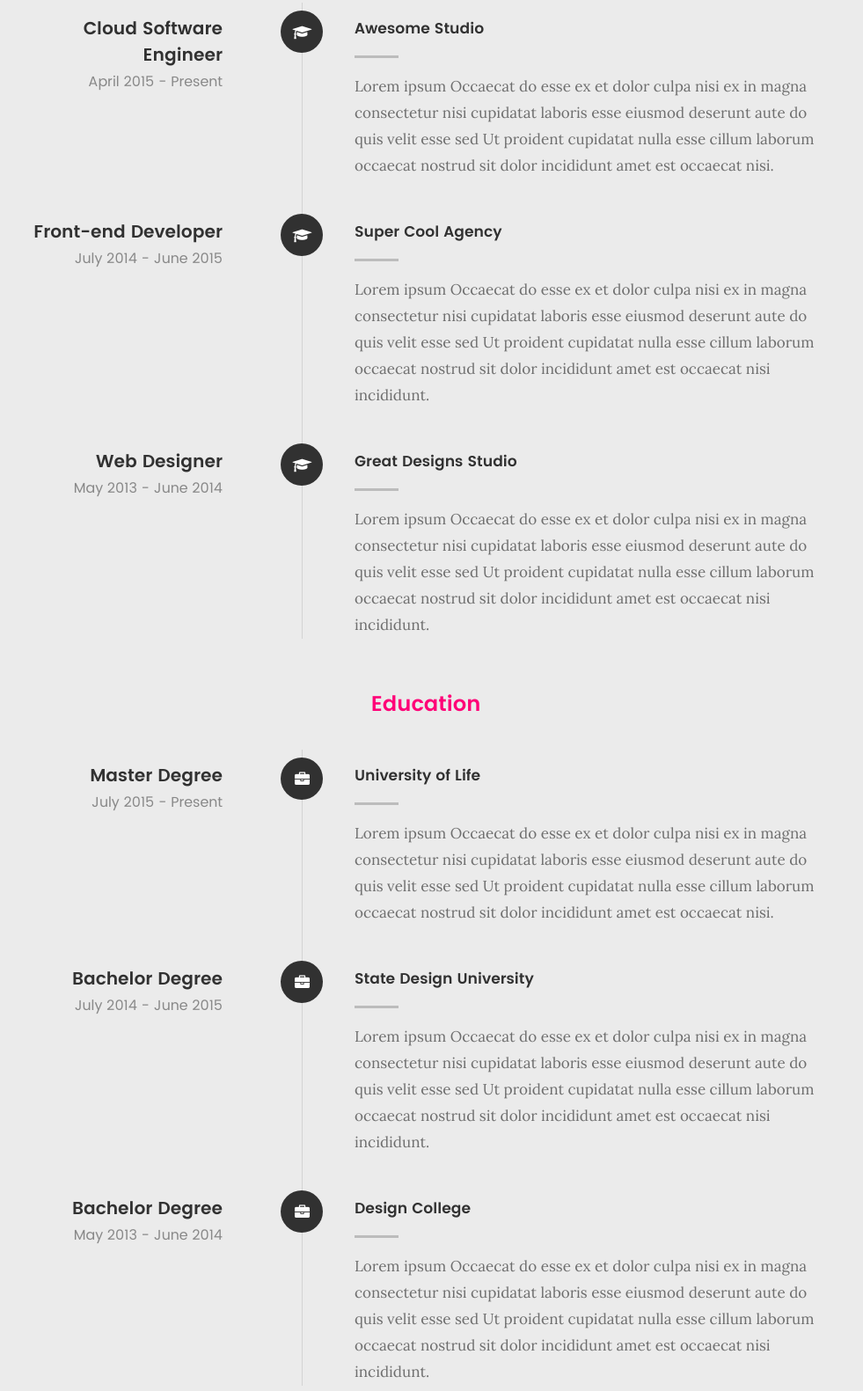
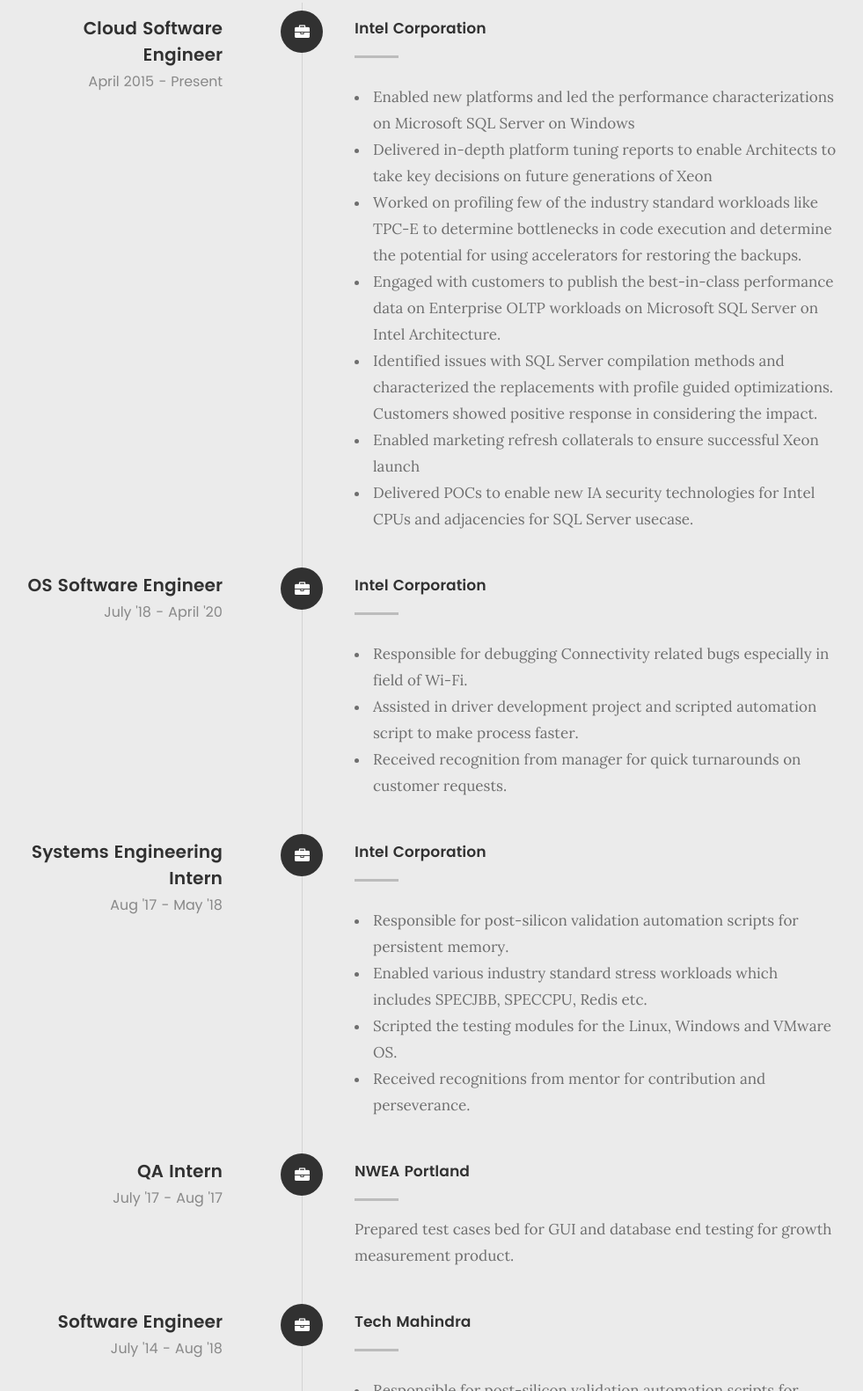
Before and after one commit to palakgoel2908/palakgoel2908.github.io, a plain HTML site: page index.html in a window 1280 px wide. Shown: the part 2696-4277 px from the top of the page at 88% size, without its empty margins (156-1137 px from the left). Drawn offline with Linux system fonts and the light colour scheme; files whose address does not match are found by name.

Commit message:
Adding work ex and education:

```diff
--- a/index.html
+++ b/index.html
@@ -244,7 +244,7 @@
 					<div class="timeline-block">
 
 						<div class="timeline-ico">
-							<i class="fa fa-graduation-cap"></i>
+							<i class="fa fa-briefcase"></i>
 						</div>
 
 						<div class="timeline-header">
@@ -253,11 +253,41 @@
 						</div>
 
 						<div class="timeline-content">
-							<h4>Awesome Studio</h4>
-							<p>Lorem ipsum Occaecat do esse ex et dolor culpa nisi ex in magna consectetur nisi
-								cupidatat laboris esse eiusmod deserunt aute do quis velit esse sed Ut proident
-								cupidatat nulla esse cillum laborum occaecat nostrud sit dolor incididunt amet est
-								occaecat nisi.</p>
+							<h4>Intel Corporation</h4>
+							<p>
+							<ul>
+								<li>
+									Enabled new platforms and led the performance characterizations on Microsoft SQL
+									Server on Windows
+								</li>
+								<li>
+									Delivered in-depth platform tuning reports to enable Architects to take key
+									decisions on future generations of Xeon
+								</li>
+								<li>
+									Worked on profiling few of the industry standard workloads like TPC-E to determine
+									bottlenecks in code execution and
+									determine the potential for using accelerators for restoring the backups.
+								</li>
+								<li>
+									Engaged with customers to publish the best-in-class performance data on Enterprise
+									OLTP workloads on Microsoft
+									SQL Server on Intel Architecture.
+								</li>
+								<li>
+									Identified issues with SQL Server compilation methods and characterized the
+									replacements with profile guided
+									optimizations. Customers showed positive response in considering the impact.
+								</li>
+								<li>
+									Enabled marketing refresh collaterals to ensure successful Xeon launch
+								</li>
+								<li>
+									Delivered POCs to enable new IA security technologies for Intel CPUs and adjacencies
+									for SQL Server usecase.
+								</li>
+							</ul>
+							</p>
 						</div>
 
 					</div> <!-- /timeline-block -->
@@ -265,20 +295,30 @@
 					<div class="timeline-block">
 
 						<div class="timeline-ico">
-							<i class="fa fa-graduation-cap"></i>
+							<i class="fa fa-briefcase"></i>
 						</div>
 
 						<div class="timeline-header">
-							<h3>Front-end Developer</h3>
-							<p>July 2014 - June 2015</p>
+							<h3>OS Software Engineer</h3>
+							<p>July '18 - April '20</p>
 						</div>
 
 						<div class="timeline-content">
-							<h4>Super Cool Agency</h4>
-							<p>Lorem ipsum Occaecat do esse ex et dolor culpa nisi ex in magna consectetur nisi
-								cupidatat laboris esse eiusmod deserunt aute do quis velit esse sed Ut proident
-								cupidatat nulla esse cillum laborum occaecat nostrud sit dolor incididunt amet est
-								occaecat nisi incididunt.</p>
+							<h4>Intel Corporation</h4>
+							<p>
+							<ul>
+								<li>
+									Responsible for debugging Connectivity related bugs especially in field of Wi-Fi.
+								</li>
+								<li>
+									Assisted in driver development project and scripted automation script to make
+									process faster.
+								</li>
+								<li>
+									Received recognition from manager for quick turnarounds on customer requests.
+								</li>
+							</ul>
+							</p>
 						</div>
 
 					</div> <!-- /timeline-block -->
@@ -286,20 +326,88 @@
 					<div class="timeline-block">
 
 						<div class="timeline-ico">
-							<i class="fa fa-graduation-cap"></i>
+							<i class="fa fa-briefcase"></i>
 						</div>
 
 						<div class="timeline-header">
-							<h3>Web Designer</h3>
-							<p>May 2013 - June 2014</p>
+							<h3>Systems Engineering Intern</h3>
+							<p>Aug '17 - May '18</p>
 						</div>
 
 						<div class="timeline-content">
-							<h4>Great Designs Studio</h4>
-							<p>Lorem ipsum Occaecat do esse ex et dolor culpa nisi ex in magna consectetur nisi
-								cupidatat laboris esse eiusmod deserunt aute do quis velit esse sed Ut proident
-								cupidatat nulla esse cillum laborum occaecat nostrud sit dolor incididunt amet est
-								occaecat nisi incididunt.</p>
+							<h4>Intel Corporation</h4>
+							<p>
+							<ul>
+								<li>
+									Responsible for post-silicon validation automation scripts for persistent memory.
+								</li>
+								<li>
+									Enabled various industry standard stress workloads which includes SPECJBB, SPECCPU,
+									Redis etc.
+								</li>
+								<li>
+									Scripted the testing modules for the Linux, Windows and VMware OS.
+								</li>
+								<li>
+									Received recognitions from mentor for contribution and perseverance.
+								</li>
+							</ul>
+							</p>
+						</div>
+
+					</div> <!-- /timeline-block -->
+
+					<div class="timeline-block">
+
+						<div class="timeline-ico">
+							<i class="fa fa-briefcase"></i>
+						</div>
+
+						<div class="timeline-header">
+							<h3>QA Intern</h3>
+							<p>July '17 - Aug '17</p>
+						</div>
+
+						<div class="timeline-content">
+							<h4>NWEA Portland</h4>
+							<p>
+								Prepared test cases bed for GUI and database end testing for growth measurement product.
+							</p>
+						</div>
+
+					</div> <!-- /timeline-block -->
+					<!-- </div> /timeline-block -->
+
+					<div class="timeline-block">
+
+						<div class="timeline-ico">
+							<i class="fa fa-briefcase"></i>
+						</div>
+
+						<div class="timeline-header">
+							<h3>Software Engineer</h3>
+							<p>July '14 - Aug '18</p>
+						</div>
+
+						<div class="timeline-content">
+							<h4>Tech Mahindra</h4>
+							<p>
+							<ul>
+								<li>
+									Responsible for post-silicon validation automation scripts for persistent memory.
+								</li>
+								<li>
+									Enabled various industry standard stress workloads which includes SPECJBB, SPECCPU,
+									Redis etc.
+								</li>
+								<li>
+									Scripted the testing modules for the Linux, Windows and VMware OS.
+								</li>
+								<li>
+									Received recognitions from mentor for contribution and perseverance.
+								</li>
+							</ul>
+							</p>
 						</div>
 
 					</div> <!-- /timeline-block -->
@@ -330,15 +438,17 @@
 
 						<div class="timeline-header">
 							<h3>Master Degree</h3>
-							<p>July 2015 - Present</p>
+							<p>July 2016 - May 2018 </p>
+							<p>GPA - 3.69/4.0</p>
 						</div>
 
 						<div class="timeline-content">
-							<h4>University of Life</h4>
-							<p>Lorem ipsum Occaecat do esse ex et dolor culpa nisi ex in magna consectetur nisi
-								cupidatat laboris esse eiusmod deserunt aute do quis velit esse sed Ut proident
-								cupidatat nulla esse cillum laborum occaecat nostrud sit dolor incididunt amet est
-								occaecat nisi.</p>
+							<h4>Portland State University</h4>
+							<p><strong>Relevant Coursework: </strong> Programming Language, Operating System, Algorithms
+								for Parallel
+								Computation, Internetworking Protocols, Database management, Web Security, Machine
+								Learning, Visual Computing, Software Analysis, Communication and Team Building, Design
+								and Analysis of Algorithms, Software Implementation and Testing.</p>
 						</div>
 
 					</div> <!-- /timeline-block -->
@@ -351,20 +461,18 @@
 
 						<div class="timeline-header">
 							<h3>Bachelor Degree</h3>
-							<p>July 2014 - June 2015</p>
+							<p>July 2010 - August 2014</p>
 						</div>
 
 						<div class="timeline-content">
-							<h4>State Design University</h4>
-							<p>Lorem ipsum Occaecat do esse ex et dolor culpa nisi ex in magna consectetur nisi
-								cupidatat laboris esse eiusmod deserunt aute do quis velit esse sed Ut proident
-								cupidatat nulla esse cillum laborum occaecat nostrud sit dolor incididunt amet est
-								occaecat nisi incididunt.</p>
+							<h4>Kurukshetra University</h4>
+							<p>Relevant Coursework: Software Engineering, Operating Systems, Database Management
+								Systems, Computer Architecture, Data Structures and Algorithms.</p>
 						</div>
 
 					</div> <!-- /timeline-block -->
 
-					<div class="timeline-block">
+					<!-- <div class="timeline-block">
 
 						<div class="timeline-ico">
 							<i class="fa fa-briefcase"></i>
@@ -383,7 +491,7 @@
 								occaecat nisi incididunt.</p>
 						</div>
 
-					</div> <!-- /timeline-block -->
+					</div> /timeline-block -->
 
 				</div> <!-- /timeline-wrap -->
 
```
